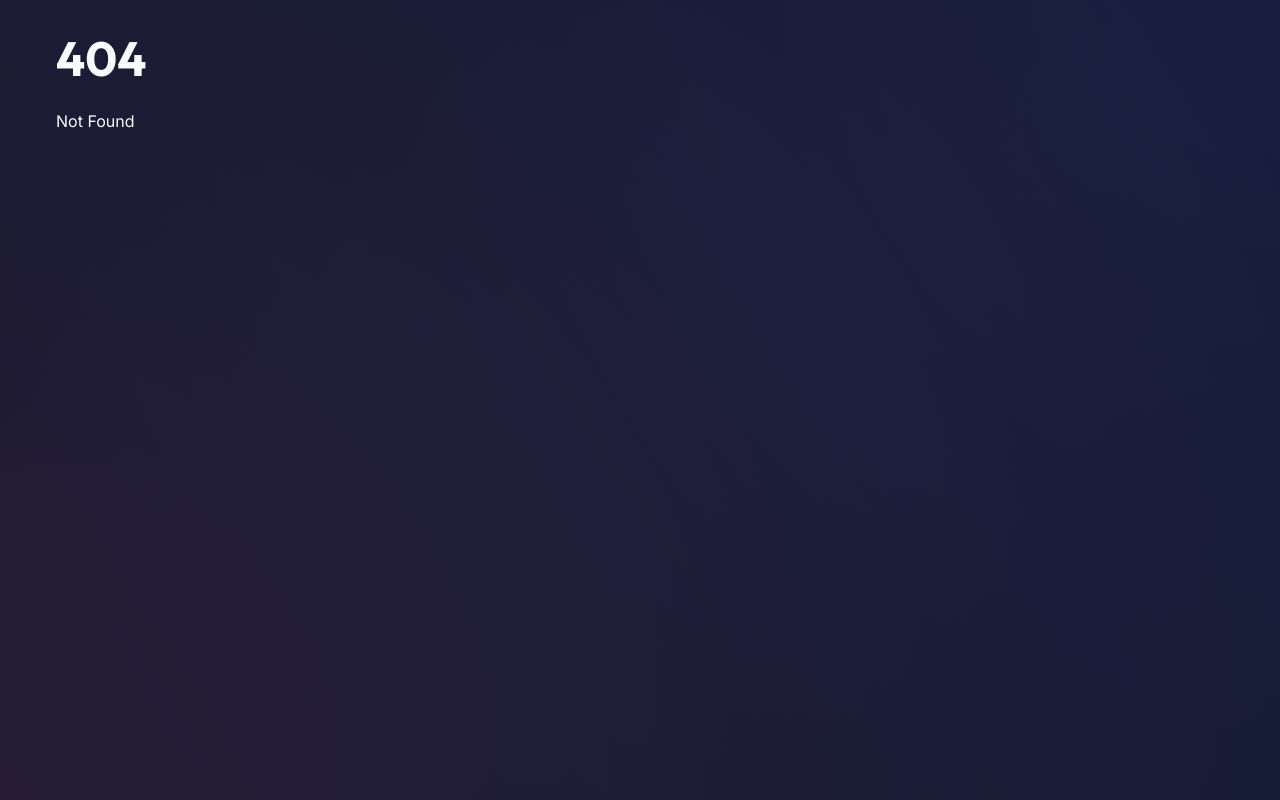
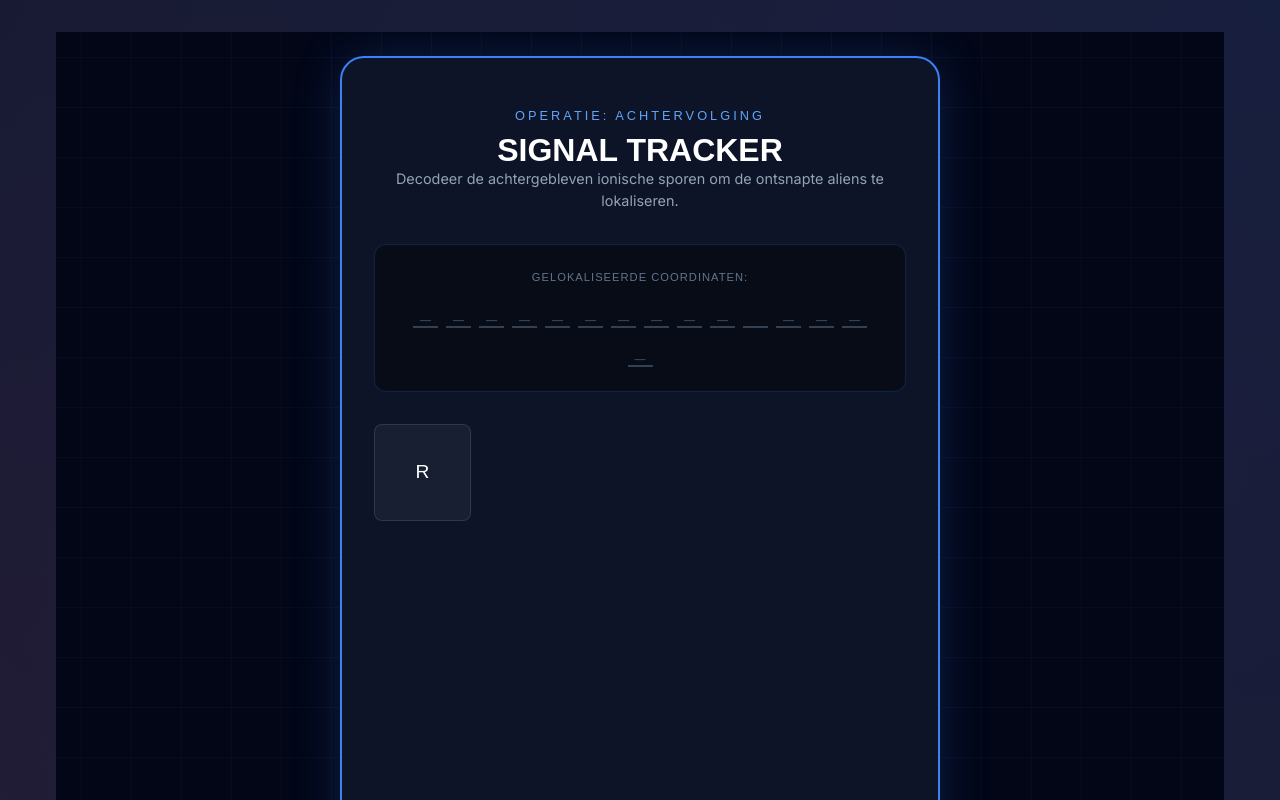
Before and after one commit to x4b5/game2026, a SvelteKit app: page /game/theta-pulse-19/track in a window 1280 px wide. Before the commit this address had no page. Shown: the top 800 px of the page. Built offline with nearby package versions, Linux system fonts and the light colour scheme.

Commit message:
feat: add tracking puzzle to find escaping aliens in Luca's bedroom

```diff
--- /dev/null
+++ b/src/routes/game/theta-pulse-19/track/+page.svelte
@@ -0,0 +1,359 @@
+<script lang="ts">
+    import { onMount } from "svelte";
+    import { fade, fly, scale, scale as svelteScale } from "svelte/transition";
+    import { goto } from "$app/navigation";
+    import { gameProgress } from "$lib/stores/gameStore";
+
+    const TARGET_LOCATION = "SLAAPKAMER LUCA";
+    const CLEAN_TARGET = TARGET_LOCATION.replace(/\s/g, "");
+
+    let currentGuess = $state("");
+    let solved = $state(false);
+    let mounted = $state(false);
+
+    // Generate a grid of letters including the target location
+    let grid = $state<string[]>([]);
+
+    onMount(() => {
+        mounted = true;
+        generateGrid();
+    });
+
+    function generateGrid() {
+        const letters = "ABCDEFGHIJKLMNOPQRSTUVWXYZ";
+        const result = [];
+        const required = CLEAN_TARGET.split("");
+
+        // Add required letters
+        result.push(...required);
+
+        // Fill rest with random letters until 25 (5x5)
+        while (result.length < 25) {
+            result.push(letters[Math.floor(Math.random() * letters.length)]);
+        }
+
+        // Shuffle
+        grid = result.sort(() => Math.random() - 0.5);
+    }
+
+    function handleLetterClick(letter: string) {
+        if (solved) return;
+
+        const nextExpectedChar = CLEAN_TARGET[currentGuess.length];
+
+        if (letter === nextExpectedChar) {
+            currentGuess += letter;
+            if (currentGuess === CLEAN_TARGET) {
+                solved = true;
+            }
+        } else {
+            // Wrong letter, reset or vibrate?
+            currentGuess = "";
+        }
+    }
+
+    function handleComplete() {
+        // This will be the next step in the mission
+        goto("/game");
+    }
+</script>
+
+<div class="tracking-page" in:fade>
+    <div class="background-scan"></div>
+
+    <div class="content-panel glass-panel">
+        <header in:fly={{ y: -20 }}>
+            <div class="mission-tag">OPERATIE: ACHTERVOLGING</div>
+            <h1>SIGNAL TRACKER</h1>
+            <p class="subtitle">
+                Decodeer de achtergebleven ionische sporen om de ontsnapte
+                aliens te lokaliseren.
+            </p>
+        </header>
+
+        <div class="decoder-container">
+            <div class="progress-display">
+                <div class="label">GELOKALISEERDE COORDINATEN:</div>
+                <div class="guess-box">
+                    {#each TARGET_LOCATION.split("") as char, i}
+                        <span
+                            class="char-slot"
+                            class:filled={i < currentGuess.length ||
+                                (char === " " && currentGuess.length > i)}
+                        >
+                            {#if char === " "}
+                                &nbsp;
+                            {:else if i < currentGuess.length}
+                                {CLEAN_TARGET[i]}
+                            {:else}
+                                _
+                            {/if}
+                        </span>
+                    {/each}
+                </div>
+            </div>
+
+            <div class="letter-grid">
+                {#each grid as letter, i}
+                    <button
+                        class="letter-btn"
+                        onclick={() => handleLetterClick(letter)}
+                        in:svelteScale={{ delay: i * 30 }}
+                    >
+                        {letter}
+                    </button>
+                {/each}
+            </div>
+
+            <div class="status-box" class:solved>
+                {#if solved}
+                    <div class="success-message" in:fly={{ y: 10 }}>
+                        <span class="icon">📍</span>
+                        <div class="text">
+                            <strong>LOCATIE GEVONDEN:</strong>
+                            <h2>SLAAPKAMER LUCA</h2>
+                        </div>
+                    </div>
+                {:else}
+                    <div class="hint-message">
+                        Selecteer de letters in de juiste volgorde om het spoor
+                        te reconstrueren.
+                    </div>
+                {/if}
+            </div>
+        </div>
+
+        {#if solved}
+            <button
+                class="next-btn"
+                onclick={handleComplete}
+                in:fly={{ y: 20 }}
+            >
+                NAAR DE SLAAPKAMER 🔦
+            </button>
+        {/if}
+    </div>
+</div>
+
+<style>
+    .tracking-page {
+        min-height: 100vh;
+        display: flex;
+        align-items: center;
+        justify-content: center;
+        padding: 1.5rem;
+        background: #020617;
+        position: relative;
+        overflow: hidden;
+    }
+
+    .background-scan {
+        position: absolute;
+        inset: 0;
+        background: linear-gradient(
+                rgba(59, 130, 246, 0.05) 1px,
+                transparent 1px
+            ),
+            linear-gradient(
+                90deg,
+                rgba(59, 130, 246, 0.05) 1px,
+                transparent 1px
+            );
+        background-size: 50px 50px;
+        animation: scanMove 10s linear infinite;
+    }
+
+    @keyframes scanMove {
+        from {
+            background-position: 0 0;
+        }
+        to {
+            background-position: 50px 50px;
+        }
+    }
+
+    .content-panel {
+        max-width: 600px;
+        width: 100%;
+        padding: 3rem 2rem;
+        background: rgba(15, 23, 42, 0.9);
+        border: 2px solid #3b82f6;
+        box-shadow: 0 0 50px rgba(59, 130, 246, 0.2);
+        display: flex;
+        flex-direction: column;
+        gap: 2rem;
+        z-index: 1;
+        border-radius: 24px;
+        text-align: center;
+    }
+
+    .mission-tag {
+        font-family: "Orbitron", sans-serif;
+        color: #60a5fa;
+        font-size: 0.8rem;
+        letter-spacing: 3px;
+        margin-bottom: 0.5rem;
+    }
+
+    h1 {
+        font-family: "Orbitron", sans-serif;
+        font-size: 2rem;
+        color: white;
+        margin: 0;
+    }
+
+    .subtitle {
+        color: #94a3b8;
+        font-size: 0.9rem;
+        line-height: 1.5;
+    }
+
+    .decoder-container {
+        display: flex;
+        flex-direction: column;
+        gap: 2rem;
+    }
+
+    .progress-display {
+        background: rgba(0, 0, 0, 0.4);
+        padding: 1.5rem;
+        border-radius: 12px;
+        border: 1px solid rgba(59, 130, 246, 0.2);
+    }
+
+    .label {
+        font-family: "Orbitron", sans-serif;
+        font-size: 0.7rem;
+        color: #64748b;
+        margin-bottom: 0.75rem;
+        letter-spacing: 1px;
+    }
+
+    .guess-box {
+        display: flex;
+        justify-content: center;
+        gap: 0.5rem;
+        flex-wrap: wrap;
+    }
+
+    .char-slot {
+        font-family: "Orbitron", sans-serif;
+        font-size: 1.2rem;
+        color: #334155;
+        width: 25px;
+        border-bottom: 2px solid #334155;
+        transition: all 0.3s;
+    }
+
+    .char-slot.filled {
+        color: #3b82f6;
+        border-color: #3b82f6;
+        text-shadow: 0 0 10px rgba(59, 130, 246, 0.5);
+    }
+
+    .letter-grid {
+        display: grid;
+        grid-template-columns: repeat(5, 1fr);
+        gap: 0.75rem;
+    }
+
+    .letter-btn {
+        aspect-ratio: 1;
+        background: rgba(255, 255, 255, 0.05);
+        border: 1px solid rgba(255, 255, 255, 0.1);
+        border-radius: 8px;
+        color: white;
+        font-family: "Orbitron", sans-serif;
+        font-size: 1.2rem;
+        cursor: pointer;
+        transition: all 0.2s;
+    }
+
+    .letter-btn:hover {
+        background: rgba(59, 130, 246, 0.2);
+        border-color: #3b82f6;
+        transform: scale(1.05);
+    }
+
+    .letter-btn:active {
+        transform: scale(0.95);
+    }
+
+    .status-box {
+        min-height: 80px;
+        display: flex;
+        align-items: center;
+        justify-content: center;
+        background: rgba(0, 0, 0, 0.2);
+        border-radius: 12px;
+        padding: 1rem;
+    }
+
+    .status-box.solved {
+        background: rgba(34, 197, 94, 0.1);
+        border: 1px solid rgba(34, 197, 94, 0.3);
+    }
+
+    .hint-message {
+        color: #64748b;
+        font-size: 0.85rem;
+        font-style: italic;
+    }
+
+    .success-message {
+        display: flex;
+        align-items: center;
+        gap: 1.5rem;
+        text-align: left;
+    }
+
+    .success-message .icon {
+        font-size: 2.5rem;
+    }
+
+    .success-message h2 {
+        font-family: "Orbitron", sans-serif;
+        color: #22c55e;
+        margin: 0;
+        font-size: 1.4rem;
+    }
+
+    .success-message strong {
+        font-size: 0.7rem;
+        color: #4ade80;
+        letter-spacing: 2px;
+    }
+
+    .next-btn {
+        width: 100%;
+        padding: 1.2rem;
+        background: #22c55e;
+        color: white;
+        border: none;
+        border-radius: 12px;
+        font-family: "Orbitron", sans-serif;
+        font-weight: 900;
+        font-size: 1.1rem;
+        cursor: pointer;
+        transition: all 0.3s;
+        box-shadow: 0 10px 20px rgba(34, 197, 94, 0.2);
+    }
+
+    .next-btn:hover {
+        transform: translateY(-3px);
+        box-shadow: 0 15px 30px rgba(34, 197, 94, 0.3);
+        filter: brightness(1.1);
+    }
+
+    @media (max-width: 480px) {
+        .letter-grid {
+            gap: 0.5rem;
+        }
+        .letter-btn {
+            font-size: 1rem;
+        }
+        h1 {
+            font-size: 1.5rem;
+        }
+    }
+</style>
--- a/src/routes/game/theta-pulse-19/victory/+page.svelte
+++ b/src/routes/game/theta-pulse-19/victory/+page.svelte
@@ -14,7 +14,7 @@
     });
 
     async function handleContinue() {
-        goto("/game");
+        goto("/game/theta-pulse-19/track");
     }
 </script>
 
```
